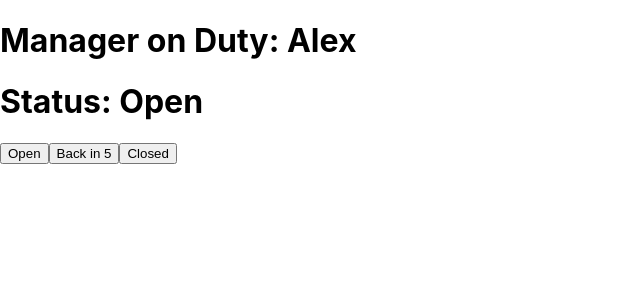
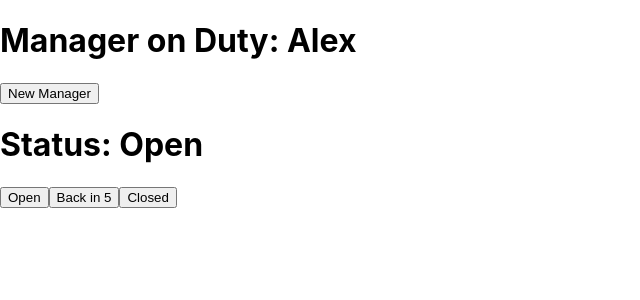
Before and after one commit to Adriantutuianu/react-course, a React (Create React App) app: page / in a window 1280 px wide. Shown: the top 300 px of the page, without its empty margins (0-640 px from the left). Built offline with nearby package versions, Linux system fonts and the light colour scheme.

Commit message:
Using multiple state variables part 2

```diff
--- a/src/index.js
+++ b/src/index.js
@@ -9,6 +9,7 @@ function App() {
     <>
       <div>
         <h1>Manager on Duty: {manager}</h1>
+        <button onClick={() => setManager("Rachel")}>New Manager</button>
       </div>
       <div>
         <h1>Status: {status}</h1>
```
